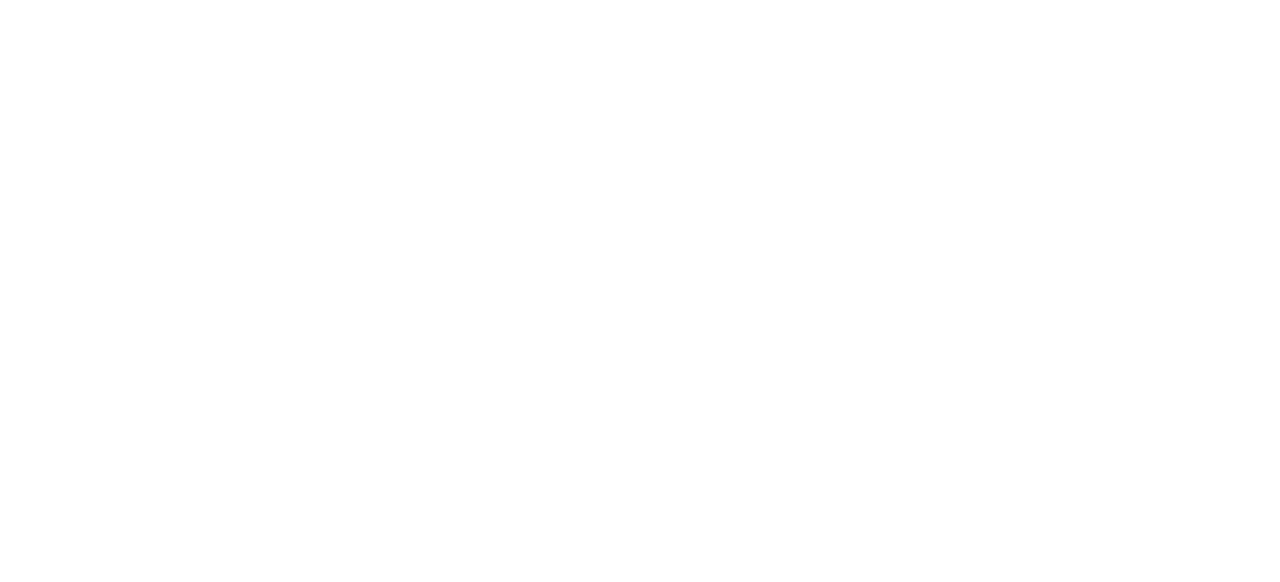
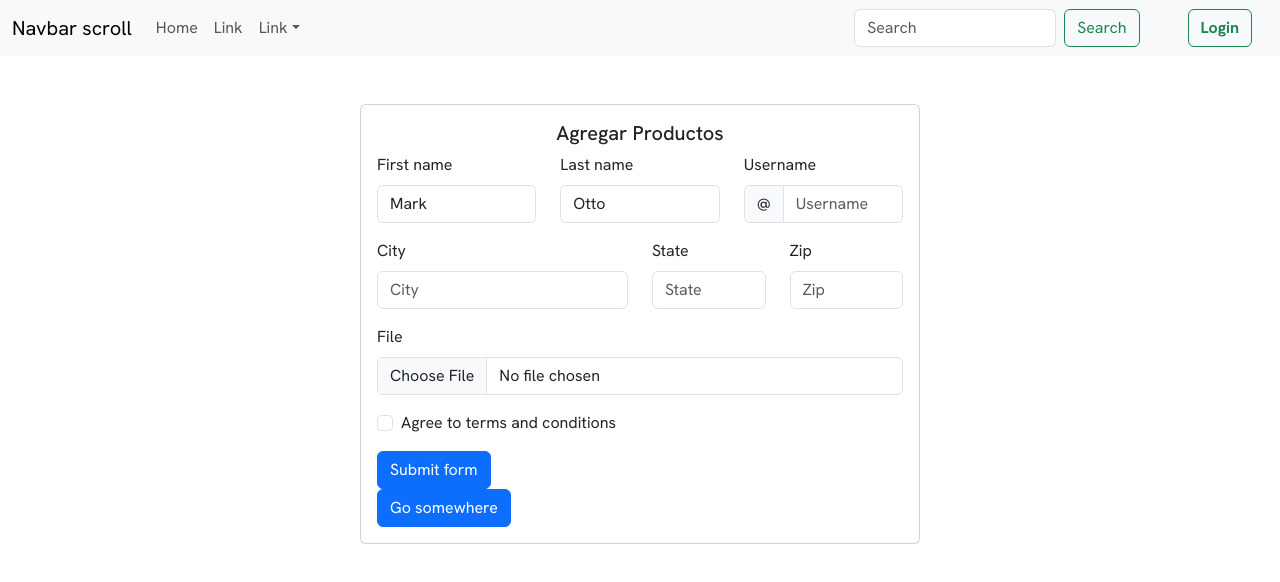
Before and after one commit to MNblue/Proyecto5, a React (Vite) app in the folder MarketPlace/: page /admin in a window 1280 px wide. Before the commit this address had no page. Shown: the top 582 px of the page. Built offline with nearby package versions, Linux system fonts and the light colour scheme.

Commit message:
add card form to FormAddProduct

```diff
--- a/MarketPlace/package.json
+++ b/MarketPlace/package.json
@@ -12,13 +12,15 @@
   "dependencies": {
     "axios": "^1.6.7",
     "bootstrap": "^5.3.2",
+    "formik": "^2.4.5",
     "react": "^18.2.0",
     "react-bootstrap": "^2.10.1",
     "react-dom": "^18.2.0",
     "react-icons": "^5.0.1",
     "react-router-dom": "6.22.0",
     "sweetalert": "^2.1.2",
-    "sweetalert2": "^11.10.5"
+    "sweetalert2": "^11.10.5",
+    "yup": "^1.3.3"
   },
   "devDependencies": {
     "@types/react": "^18.2.55",
--- /dev/null
+++ b/MarketPlace/src/components/formAddProduct/FormAddProduct.jsx
@@ -0,0 +1,207 @@
+import Card from 'react-bootstrap/Card';
+import './formAddProduct.css'
+import Button from 'react-bootstrap/Button';
+import Container from 'react-bootstrap/Container';
+import Row from 'react-bootstrap/Row';
+import Col from 'react-bootstrap/Col';
+import Form from 'react-bootstrap/Form';
+import InputGroup from 'react-bootstrap/InputGroup';
+import * as formik from 'formik';
+import * as yup from 'yup';
+
+function FormAddProduct() {
+  const { Formik } = formik;
+
+  const schema = yup.object().shape({
+    firstName: yup.string().required(),
+    lastName: yup.string().required(),
+    username: yup.string().required(),
+    city: yup.string().required(),
+    state: yup.string().required(),
+    zip: yup.string().required(),
+    file: yup.mixed().required(),
+    terms: yup.bool().required().oneOf([true], 'terms must be accepted'),
+  });
+  return (
+    <>
+      <Container className='d-flex justify-content-center mt-5' >
+        <Row>
+          <Col>
+            <Card style={{ width: '35rem' }}>
+              <Card.Body>
+                <Card.Title className='text-center'>Agregar Productos</Card.Title>
+                <Formik
+                  validationSchema={schema}
+                  onSubmit={console.log}
+                  initialValues={{
+                    firstName: 'Mark',
+                    lastName: 'Otto',
+                    username: '',
+                    city: '',
+                    state: '',
+                    zip: '',
+                    file: null,
+                    terms: false,
+                  }}
+                >
+                  {({ handleSubmit, handleChange, values, touched, errors }) => (
+                    <Form noValidate onSubmit={handleSubmit}>
+                      <Row className="mb-3">
+                        <Form.Group
+                          as={Col}
+                          md="4"
+                          controlId="validationFormik101"
+                          className="position-relative"
+                        >
+                          <Form.Label>First name</Form.Label>
+                          <Form.Control
+                            type="text"
+                            name="firstName"
+                            value={values.firstName}
+                            onChange={handleChange}
+                            isValid={touched.firstName && !errors.firstName}
+                          />
+                          <Form.Control.Feedback tooltip>Looks good!</Form.Control.Feedback>
+                        </Form.Group>
+                        <Form.Group
+                          as={Col}
+                          md="4"
+                          controlId="validationFormik102"
+                          className="position-relative"
+                        >
+                          <Form.Label>Last name</Form.Label>
+                          <Form.Control
+                            type="text"
+                            name="lastName"
+                            value={values.lastName}
+                            onChange={handleChange}
+                            isValid={touched.lastName && !errors.lastName}
+                          />
+
+                          <Form.Control.Feedback tooltip>Looks good!</Form.Control.Feedback>
+                        </Form.Group>
+                        <Form.Group as={Col} md="4" controlId="validationFormikUsername2">
+                          <Form.Label>Username</Form.Label>
+                          <InputGroup hasValidation>
+                            <InputGroup.Text id="inputGroupPrepend">@</InputGroup.Text>
+                            <Form.Control
+                              type="text"
+                              placeholder="Username"
+                              aria-describedby="inputGroupPrepend"
+                              name="username"
+                              value={values.username}
+                              onChange={handleChange}
+                              isInvalid={!!errors.username}
+                            />
+                            <Form.Control.Feedback type="invalid" tooltip>
+                              {errors.username}
+                            </Form.Control.Feedback>
+                          </InputGroup>
+                        </Form.Group>
+                      </Row>
+                      <Row className="mb-3">
+                        <Form.Group
+                          as={Col}
+                          md="6"
+                          controlId="validationFormik103"
+                          className="position-relative"
+                        >
+                          <Form.Label>City</Form.Label>
+                          <Form.Control
+                            type="text"
+                            placeholder="City"
+                            name="city"
+                            value={values.city}
+                            onChange={handleChange}
+                            isInvalid={!!errors.city}
+                          />
+
+                          <Form.Control.Feedback type="invalid" tooltip>
+                            {errors.city}
+                          </Form.Control.Feedback>
+                        </Form.Group>
+                        <Form.Group
+                          as={Col}
+                          md="3"
+                          controlId="validationFormik104"
+                          className="position-relative"
+                        >
+                          <Form.Label>State</Form.Label>
+                          <Form.Control
+                            type="text"
+                            placeholder="State"
+                            name="state"
+                            value={values.state}
+                            onChange={handleChange}
+                            isInvalid={!!errors.state}
+                          />
+                          <Form.Control.Feedback type="invalid" tooltip>
+                            {errors.state}
+                          </Form.Control.Feedback>
+                        </Form.Group>
+                        <Form.Group
+                          as={Col}
+                          md="3"
+                          controlId="validationFormik105"
+                          className="position-relative"
+                        >
+                          <Form.Label>Zip</Form.Label>
+                          <Form.Control
+                            type="text"
+                            placeholder="Zip"
+                            name="zip"
+                            value={values.zip}
+                            onChange={handleChange}
+                            isInvalid={!!errors.zip}
+                          />
+
+                          <Form.Control.Feedback type="invalid" tooltip>
+                            {errors.zip}
+                          </Form.Control.Feedback>
+                        </Form.Group>
+                      </Row>
+                      <Form.Group className="position-relative mb-3">
+                        <Form.Label>File</Form.Label>
+                        <Form.Control
+                          type="file"
+                          required
+                          name="file"
+                          onChange={handleChange}
+                          isInvalid={!!errors.file}
+                        />
+                        <Form.Control.Feedback type="invalid" tooltip>
+                          {errors.file}
+                        </Form.Control.Feedback>
+                      </Form.Group>
+                      <Form.Group className="position-relative mb-3">
+                        <Form.Check
+                          required
+                          name="terms"
+                          label="Agree to terms and conditions"
+                          onChange={handleChange}
+                          isInvalid={!!errors.terms}
+                          feedback={errors.terms}
+                          feedbackType="invalid"
+                          id="validationFormik106"
+                          feedbackTooltip
+                        />
+                      </Form.Group>
+                      <Button type="submit">Submit form</Button>
+                    </Form>
+                  )}
+                </Formik>
+
+                <Button variant="primary">Go somewhere</Button>
+
+
+
+              </Card.Body>
+            </Card>
+          </Col>
+        </Row>
+      </Container>
+    </>
+  );
+}
+
+export default FormAddProduct;
--- a/MarketPlace/src/main.jsx
+++ b/MarketPlace/src/main.jsx
@@ -2,7 +2,7 @@ import React from 'react'
 import ReactDOM from 'react-dom/client'
 import './index.css'
 import 'bootstrap/dist/css/bootstrap.min.css';
-
+import Admin from './views/admin/Admin';
 import { BrowserRouter, Routes, Route } from 'react-router-dom';
 import User from './views/user/User';
 
@@ -11,7 +11,7 @@ ReactDOM.createRoot(document.getElementById('root')).render(
     <BrowserRouter>
       <Routes>
         <Route path="/" element={<User />} />
-        {/* <Route path="/admin" element={<Admin />} /> */}
+        <Route path="/admin" element={<Admin />} />
       </Routes>
     </BrowserRouter>
   </React.StrictMode>,
--- a/MarketPlace/src/views/admin/Admin.jsx
+++ b/MarketPlace/src/views/admin/Admin.jsx
@@ -0,0 +1,13 @@
+import NavbarOne from '../../components/navbar/NavbarOne';
+import FormAddProduct from '../../components/formAddProduct/FormAddProduct';
+import './admin.css'
+
+function Admin (){
+    return (
+        <>
+        <NavbarOne />
+        <FormAddProduct />
+        </>
+    )
+}
+export default Admin;
```
Also changed, not shown: MarketPlace/src/components/formAddProduct/formAddProduct.css (added), MarketPlace/src/components/formAddProducts/formAddProducts.css (deleted), MarketPlace/src/index.css (line endings or trailing spaces), 1 other file (tests, documents, lock files or other folders).
